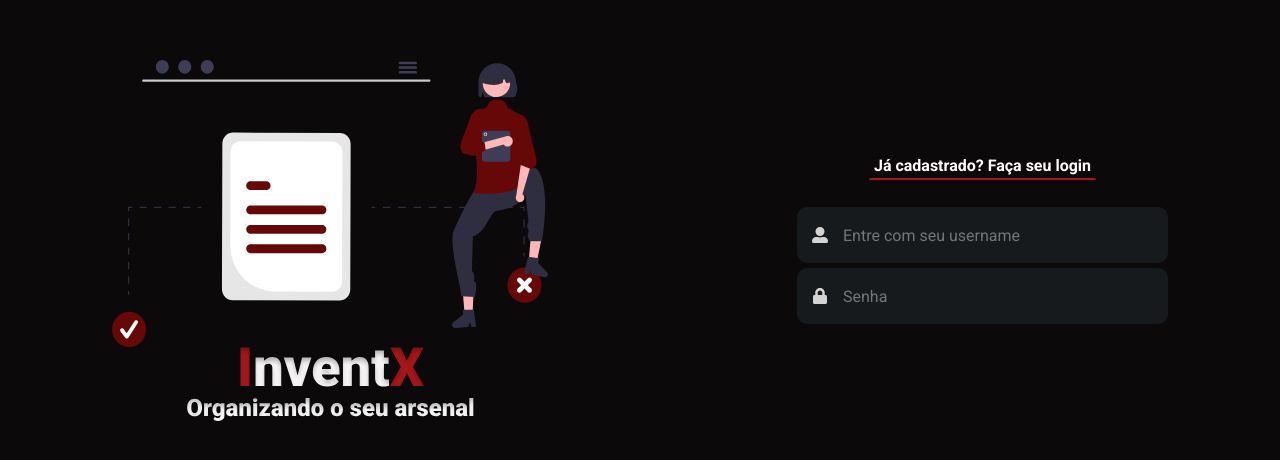
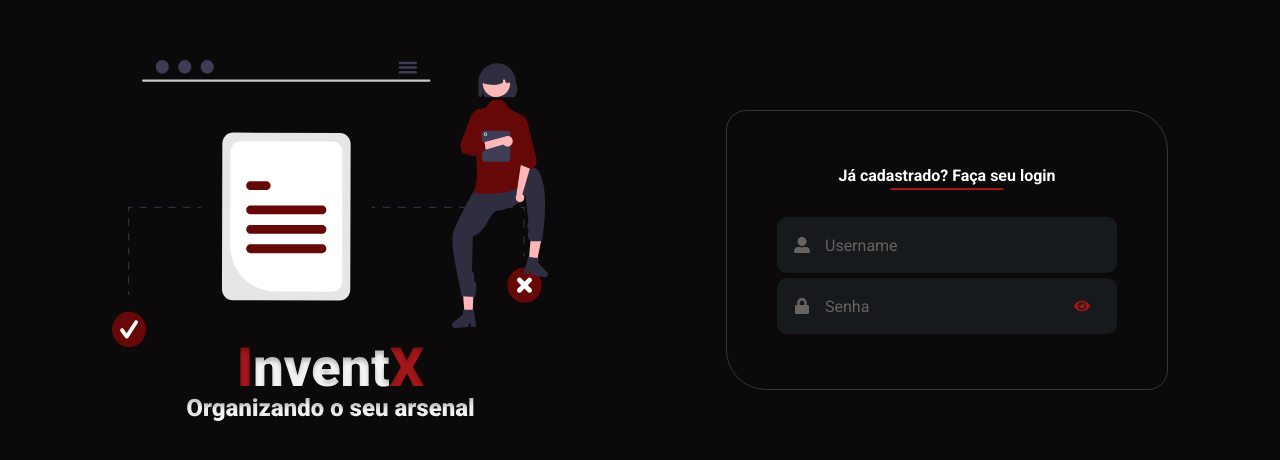
Before and after one commit to hilquiasfmelo/inventx-frontend, a React (Create React App) app: page /sign-in in a window 1280 px wide. Shown: the part 120-580 px from the top of the page. Built offline with nearby package versions, Linux system fonts and the light colour scheme.

Commit message:
Ajustes nos Inputs

```diff
--- /dev/null
+++ b/src/components/Input/index.tsx
@@ -0,0 +1,45 @@
+import React, { ComponentType, InputHTMLAttributes, useCallback, useRef, useState } from 'react';
+import { IconBaseProps } from 'react-icons';
+import { FaEye, FaEyeSlash } from 'react-icons/fa';
+
+import { Container } from './styles';
+
+interface IProps extends InputHTMLAttributes<HTMLInputElement> {
+  icon: ComponentType<IconBaseProps>;
+  isPassword?: boolean;
+}
+
+export const Input: React.FC<IProps> = ({ icon: Icon, isPassword = false, ...rest }: IProps) => {
+  const [showPassword, setShowPassword] = useState(false);
+
+  const [isFocused, setIsFocused] = useState(false);
+  const [isFilled, setIsFilled] = useState(false);
+
+  const inputRef = useRef<HTMLInputElement>(null);
+
+  const handleInputFocus = useCallback(() => {
+    setIsFocused(true);
+  }, []);
+
+  const handleInputFilled = useCallback(() => {
+    setIsFocused(false);
+
+    // Transforme uma String em TRUE ou FALSE
+    setIsFilled(!!inputRef.current?.value);
+  }, []);
+
+  return (
+    <Container isFocused={isFocused} isFilled={isFilled}>
+      {Icon && <Icon size={16} />}
+      <input ref={inputRef} {...rest} onFocus={handleInputFocus} onBlur={handleInputFilled} type={showPassword ? 'text' : rest.type} />
+      {
+        isPassword && (
+          showPassword ?
+            <FaEyeSlash size={16} className='icon-click' color='#A4161A' onClick={() => setShowPassword(!showPassword)} />
+            :
+            <FaEye size={16} className='icon-click' color='#A4161A' onClick={() => setShowPassword(!showPassword)} />
+        )
+      }
+    </Container>
+  )
+}
--- /dev/null
+++ b/src/components/Input/styles.ts
@@ -0,0 +1,63 @@
+import styled, { css } from 'styled-components';
+
+interface IContainerProps {
+  isFocused: boolean;
+  isFilled: boolean;
+}
+
+export const Container = styled.div<IContainerProps>`
+  display: flex;
+  flex-direction: row;
+  align-items: center;
+  justify-content: center;
+  border: 2px solid var(--black-500);
+  background: var(--black-500);
+  border-radius: 10px;
+  width: 340px;
+  height: 56px;
+  padding: 10px 15px;
+  margin-bottom: 5px;
+
+  svg {
+    color: #666360;
+
+    &:last-child {
+      margin: 0 10px;
+    }
+  }
+
+  ${props =>
+    props.isFocused &&
+    css`
+      svg {
+        color: var(--red-500);
+      }
+      border-color: var(--red-500);
+    `}
+
+  ${props =>
+    props.isFilled &&
+    css`
+      svg {
+        color: var(--red-500);
+      }
+    `}
+
+  input {
+    flex: 1;
+    height: 100%;
+    padding-left: 15px;
+    font-size: 1rem;
+    background: transparent;
+    color: var(--white);
+    border: 0;
+
+    &::placeholder {
+      color: #666360;
+    }
+  }
+
+  .icon-click {
+    cursor: pointer;
+  }
+`;
--- a/src/components/input/index.tsx
+++ /dev/null
@@ -1,19 +0,0 @@
-import React, { ComponentType, InputHTMLAttributes } from 'react';
-import { IconBaseProps } from 'react-icons';
-
-import { Container } from './styles';
-
-interface IProps extends InputHTMLAttributes<HTMLInputElement> {
-  icon: ComponentType<IconBaseProps>;
-  isPassword?: boolean;
-}
-
-
-export const Input: React.FC<IProps> = ({ icon: Icon, isPassword = false, ...rest }: IProps) => {
-  return (
-    <Container>
-      {Icon && <Icon size={16} />}
-      <input {...rest} />
-    </Container>
-  )
-}
--- a/src/components/input/styles.ts
+++ /dev/null
@@ -1,26 +0,0 @@
-import styled from 'styled-components';
-
-export const Container = styled.div`
-  display: flex;
-  align-items: center;
-  flex-direction: row;
-  justify-content: center;
-  margin-bottom: 5px;
-  background: var(--black-500);
-  border-radius: 10px;
-
-  svg {
-    margin-left: 15px;
-    color: var(--gray-200);
-  }
-
-  input {
-    width: 340px;
-    height: 56px;
-    padding-left: 15px;
-    font-size: 16px;
-    color: var(--white);
-    background: transparent;
-    border: 0;
-  }
-`;
--- a/src/pages/SignIn/index.tsx
+++ b/src/pages/SignIn/index.tsx
@@ -1,9 +1,9 @@
 import React from 'react';
-import { FaUserAlt, FaLock } from 'react-icons/fa';
+import { FaLock, FaUserAlt } from 'react-icons/fa';
 
-import { Input } from '../../components/input';
+import { Input } from '../../components/Input';
 
-import { Container, Content, ContentImage } from './styles';
+import { Container, Content, Form, ContentImage } from './styles';
 
 import avatar from '../../assets/avatar.svg';
 import logo from '../../assets/logo.svg';
@@ -17,10 +17,12 @@ export const SignIn: React.FC = () => {
       </ContentImage>
 
       <Content>
-        <span className="underline">Já cadastrado? Faça seu login</span>
+        <Form>
+          <span className="underline">Já cadastrado? Faça seu login</span>
 
-        <Input icon={FaUserAlt} type="email" placeholder="Entre com seu username" required />
-        <Input icon={FaLock} type="password" isPassword placeholder="Senha" required />
+          <Input icon={FaUserAlt} type='text' placeholder='Username' required />
+          <Input icon={FaLock} type='password' isPassword placeholder='Senha' required />
+        </Form>
       </Content>
     </Container>
   )
--- a/src/pages/SignIn/styles.ts
+++ b/src/pages/SignIn/styles.ts
@@ -12,14 +12,25 @@ export const Container = styled.main`
 `;
 
 export const Content = styled.section`
+  max-width: 600px;
+
+  button {
+    margin-top: 1rem;
+  }
+`;
+
+export const Form = styled.form`
+  margin-top: 20px;
+  padding: 50px;
+  border: 1px solid var(--gray-500);
+  border-radius: 20px 40px;
   display: flex;
+  flex-direction: column;
   align-items: center;
-  flex-direction: column;
-  justify-content: center;
 
   span {
     margin-bottom: 27px;
-    display: inline-block;
+    display: flex;
     align-items: center;
     justify-content: center;
     position: relative;
@@ -29,17 +40,16 @@ export const Content = styled.section`
       color: var(--white);
       font-weight: bold;
       font-size: 1rem;
-      /* margin-bottom: 8px; */
     }
 
     &.underline::after {
       content: '';
       height: 2px;
       border-radius: 3px 3px 0 0;
-      width: 100%;
+      width: 50%;
       position: absolute;
       bottom: 0;
-      left: 0;
+      left: 1;
       background: var(--red-500);
     }
   }
--- a/src/styles/index.ts
+++ b/src/styles/index.ts
@@ -13,6 +13,7 @@ export const GlobalStyle = createGlobalStyle`
 
     --gray-200: #D3D3D3;
     --gray-300: #B1A7A6;
+    --gray-500: #373737;
 
     --red-500: #A4161A;
     --red-800: #660708;
```
